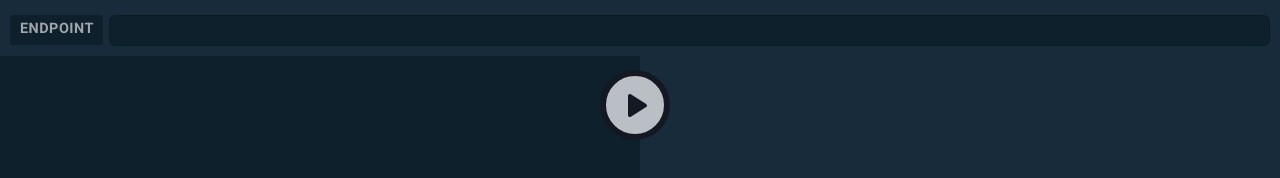
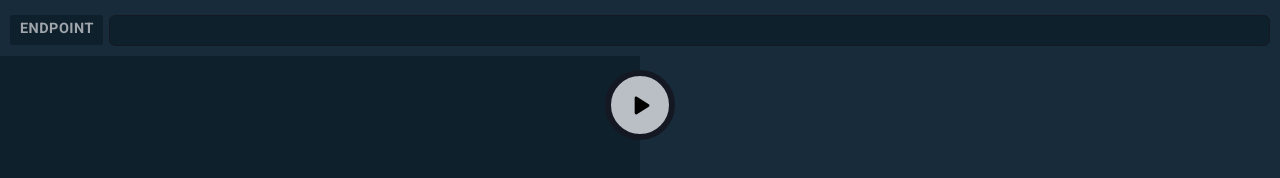
Before and after one commit to Ilichhh/graphiql-app, a React (Vite) app: page /playground in a window 1280 px wide. Shown: the top 178 px of the page. Built offline with nearby package versions, Linux system fonts and the light colour scheme.

Commit message:
feat: add index.ts for export, change icon to mui icon

```diff
--- /dev/null
+++ b/src/components/playground/index.ts
@@ -0,0 +1,4 @@
+export { PlaygroundHeader } from './header';
+export { Editor } from './editor';
+export { ResponseBox } from './responseBox';
+export { PlayButton } from './playBtn';
--- a/src/components/playground/playBtn.tsx
+++ b/src/components/playground/playBtn.tsx
@@ -1,13 +1,13 @@
 import React from 'react';
 import styled from 'styled-components';
 import theme from '../../theme';
-import playSvg from '../../assets/img/play-arrow-rounded.svg';
+import PlayArrowRoundedIcon from '@mui/icons-material/PlayArrowRounded';
 
 const ButtonContainer = styled.div`
   display: flex;
   position: absolute;
   top: 70px;
-  left: calc(50% - 55px);
+  left: calc(50% - 50px);
   margin: 0 15px;
   z-index: 10;
   @media (max-width: 600px) {
@@ -38,22 +38,11 @@ const PlayBtnSvgContainer = styled.div`
   }
 `;
 
-const PlayBtnSvg = styled.div`
-  background-image: url(${playSvg});
-  background-size: contain;
-  height: 45px;
-  width: 45px;
-  @media (max-width: 600px) {
-    width: 20px;
-    height: 20px;
-  }
-`;
-
 export const PlayButton = () => {
   return (
     <ButtonContainer>
       <PlayBtnSvgContainer>
-        <PlayBtnSvg />
+        <PlayArrowRoundedIcon fontSize="large" />
       </PlayBtnSvgContainer>
     </ButtonContainer>
   );
--- a/src/pages/PlaygroundPage.tsx
+++ b/src/pages/PlaygroundPage.tsx
@@ -1,12 +1,9 @@
 import React from 'react';
 import styled from 'styled-components';
 import theme from '../theme';
-import { PlaygroundHeader } from '../components/playground/header';
-import { Editor } from '../components/playground/editor';
-import { ResponseBox } from '../components/playground/responseBox';
-import { PlayButton } from '../components/playground/playBtn';
+import { PlaygroundHeader, Editor, ResponseBox, PlayButton } from '../components/playground';
 
-const Wrapper = styled.section`
+const Wrapper = styled.main`
   display: flex;
   flex-direction: column;
   height: 100vh;
```
Also changed, not shown: src/assets/img/play-arrow-rounded.svg (deleted).
